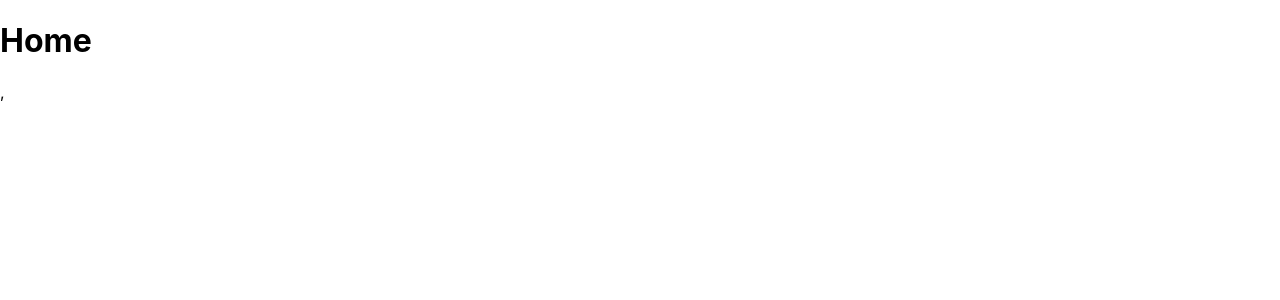
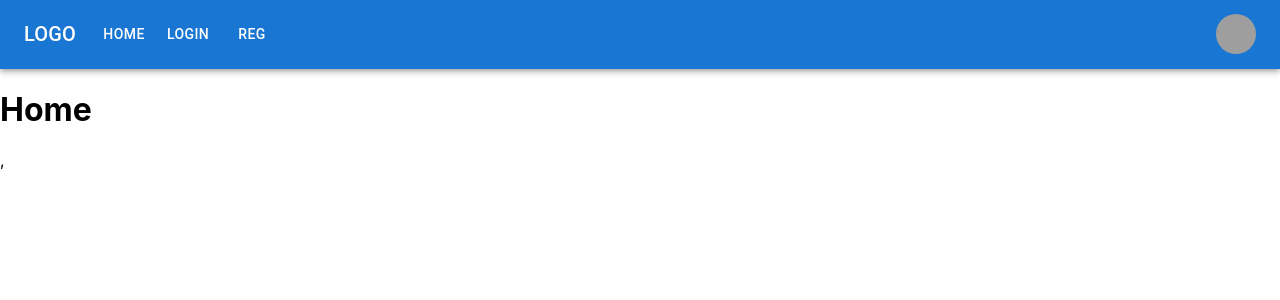
Before and after one commit to nizamseu/shop, a React (Create React App) app: page / in a window 1280 px wide. Shown: the top 300 px of the page. Built offline with nearby package versions, Linux system fonts and the light colour scheme; grey boxes are pictures that could not be loaded.

Commit message:
appbar is done

```diff
--- a/package.json
+++ b/package.json
@@ -5,6 +5,7 @@
   "dependencies": {
     "@emotion/react": "^11.7.1",
     "@emotion/styled": "^11.6.0",
+    "@mui/icons-material": "^5.2.4",
     "@mui/material": "^5.2.3",
     "@mui/styled-engine-sc": "^5.1.0",
     "@testing-library/jest-dom": "^5.11.4",
--- a/src/App.js
+++ b/src/App.js
@@ -6,10 +6,12 @@
 import Registration from "./Authentication/Registration";
 import PrivateRoute from "./Authentication/PrivateRoute";
 import Private from "./Components/Private/Private";
+import Navbar from "./Home/Navbar/Navbar";
 function App() {
   return (
     <div>
       <BrowserRouter>
+        <Navbar></Navbar>
         <Routes>
           <Route index element={<Home />} />
           <Route path="/home" element={<Home />} />
--- /dev/null
+++ b/src/Home/Navbar/Navbar.js
@@ -0,0 +1,155 @@
+import * as React from "react";
+import AppBar from "@mui/material/AppBar";
+import Box from "@mui/material/Box";
+import Toolbar from "@mui/material/Toolbar";
+import IconButton from "@mui/material/IconButton";
+import Typography from "@mui/material/Typography";
+import Menu from "@mui/material/Menu";
+import MenuIcon from "@mui/icons-material/Menu";
+import Container from "@mui/material/Container";
+import Avatar from "@mui/material/Avatar";
+import Button from "@mui/material/Button";
+import Tooltip from "@mui/material/Tooltip";
+import MenuItem from "@mui/material/MenuItem";
+import "./navbar.css";
+import { Link } from "react-router-dom";
+
+const pages = ["Home", "Login", "Reg"];
+const settings = ["Profile", "Account", "Dashboard", "Logout"];
+
+const Navbar = () => {
+  const [anchorElNav, setAnchorElNav] = React.useState(null);
+  const [anchorElUser, setAnchorElUser] = React.useState(null);
+
+  const handleOpenNavMenu = (event) => {
+    setAnchorElNav(event.currentTarget);
+  };
+  const handleOpenUserMenu = (event) => {
+    setAnchorElUser(event.currentTarget);
+  };
+
+  const handleCloseNavMenu = () => {
+    setAnchorElNav(null);
+  };
+
+  const handleCloseUserMenu = () => {
+    setAnchorElUser(null);
+  };
+
+  return (
+    <AppBar position="static">
+      <Container maxWidth="xl">
+        <Toolbar disableGutters>
+          <Typography
+            variant="h6"
+            noWrap
+            component="div"
+            sx={{ mr: 2, display: { xs: "none", md: "flex" } }}
+          >
+            LOGO
+          </Typography>
+
+          <Box sx={{ flexGrow: 1, display: { xs: "flex", md: "none" } }}>
+            <IconButton
+              size="large"
+              aria-label="account of current user"
+              aria-controls="menu-appbar"
+              aria-haspopup="true"
+              onClick={handleOpenNavMenu}
+              color="inherit"
+            >
+              <MenuIcon />
+            </IconButton>
+            <Menu
+              className="setting"
+              id="menu-appbar"
+              anchorEl={anchorElNav}
+              anchorOrigin={{
+                vertical: "bottom",
+                horizontal: "left",
+              }}
+              keepMounted
+              transformOrigin={{
+                vertical: "top",
+                horizontal: "left",
+              }}
+              open={Boolean(anchorElNav)}
+              onClose={handleCloseNavMenu}
+              sx={{
+                display: { xs: "block", md: "none" },
+              }}
+            >
+              {pages.map((page) => (
+                <MenuItem key={page} onClick={handleCloseNavMenu}>
+                  <Link to={`${page}`} textAlign="center">
+                    {page}
+                  </Link>
+                </MenuItem>
+              ))}
+            </Menu>
+          </Box>
+          <Typography
+            variant="h6"
+            noWrap
+            component="div"
+            sx={{ flexGrow: 1, display: { xs: "flex", md: "none" } }}
+          >
+            LOGO
+          </Typography>
+          <Box sx={{ flexGrow: 1, display: { xs: "none", md: "flex" } }}>
+            {pages.map((page) => (
+              <Button
+                className="page"
+                key={page}
+                onClick={handleCloseNavMenu}
+                sx={{ my: 2, color: "white", display: "block" }}
+              >
+                <Link to={`${page}`}>{page}</Link>
+              </Button>
+            ))}
+          </Box>
+
+          <Box sx={{ flexGrow: 0 }}>
+            <Tooltip title="Open settings">
+              <IconButton onClick={handleOpenUserMenu} sx={{ p: 0 }}>
+                <Avatar
+                  alt="Remy Sharp"
+                  src="https://i.ibb.co/17LfyKx/download.png"
+                />
+              </IconButton>
+            </Tooltip>
+            <Menu
+              className="setting"
+              sx={{ mt: "45px" }}
+              id="menu-appbar"
+              anchorEl={anchorElUser}
+              anchorOrigin={{
+                vertical: "top",
+                horizontal: "right",
+              }}
+              keepMounted
+              transformOrigin={{
+                vertical: "top",
+                horizontal: "right",
+              }}
+              open={Boolean(anchorElUser)}
+              onClose={handleCloseUserMenu}
+            >
+              {settings.map((setting) => (
+                <MenuItem key={setting} onClick={handleCloseNavMenu}>
+                  <Link to={`${setting}`} textAlign="center">
+                    {setting}
+                  </Link>
+                </MenuItem>
+              ))}
+              <MenuItem>
+                <Button textAlign="center">LogOut</Button>
+              </MenuItem>
+            </Menu>
+          </Box>
+        </Toolbar>
+      </Container>
+    </AppBar>
+  );
+};
+export default Navbar;
--- /dev/null
+++ b/src/Home/Navbar/navbar.css
@@ -0,0 +1,8 @@
+.page a {
+  text-decoration: none;
+  color: white;
+}
+.setting a {
+  text-decoration: none;
+  color: black;
+}
```
Also changed, not shown: 1 other file (tests, documents, lock files or other folders).
